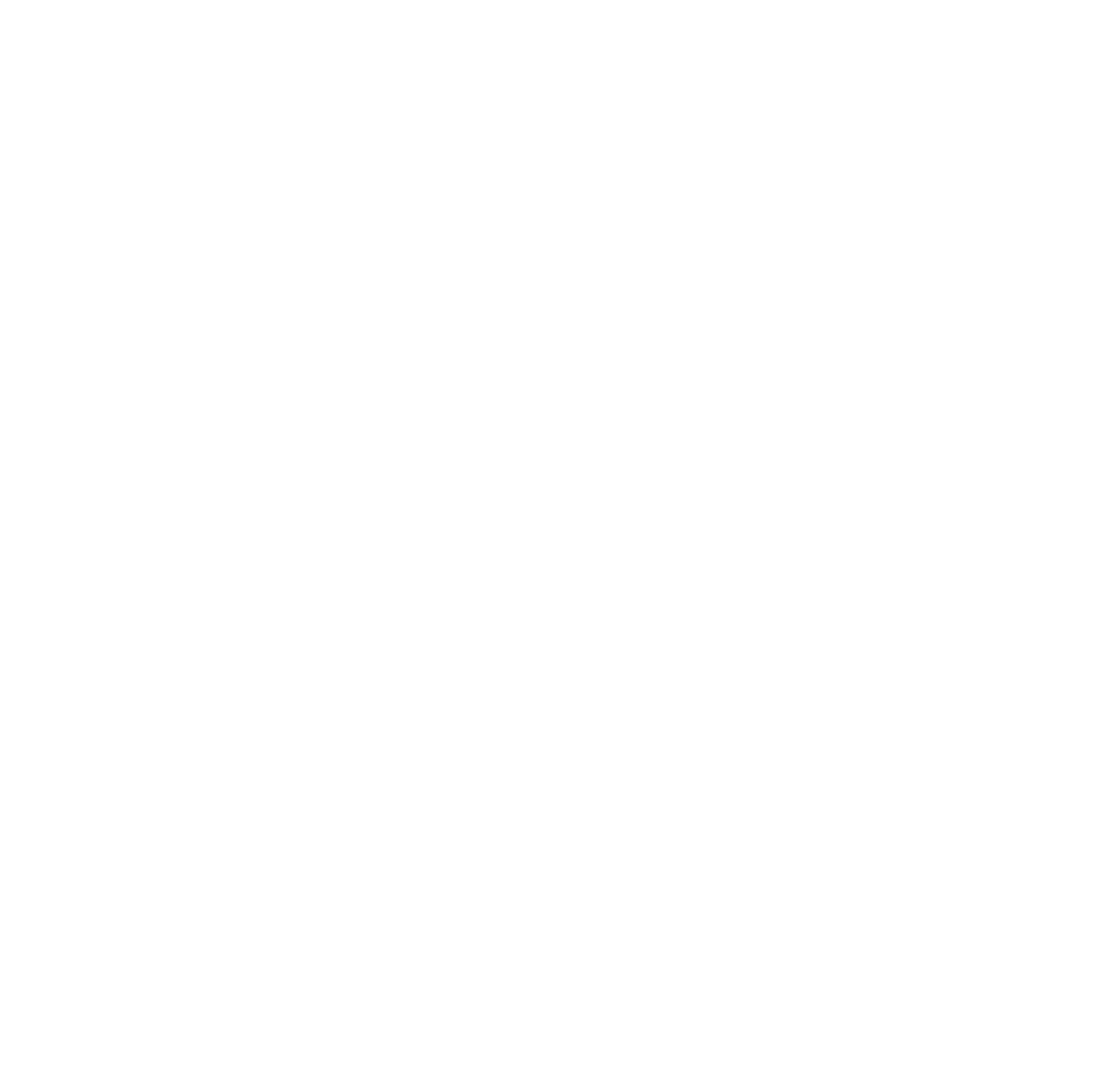
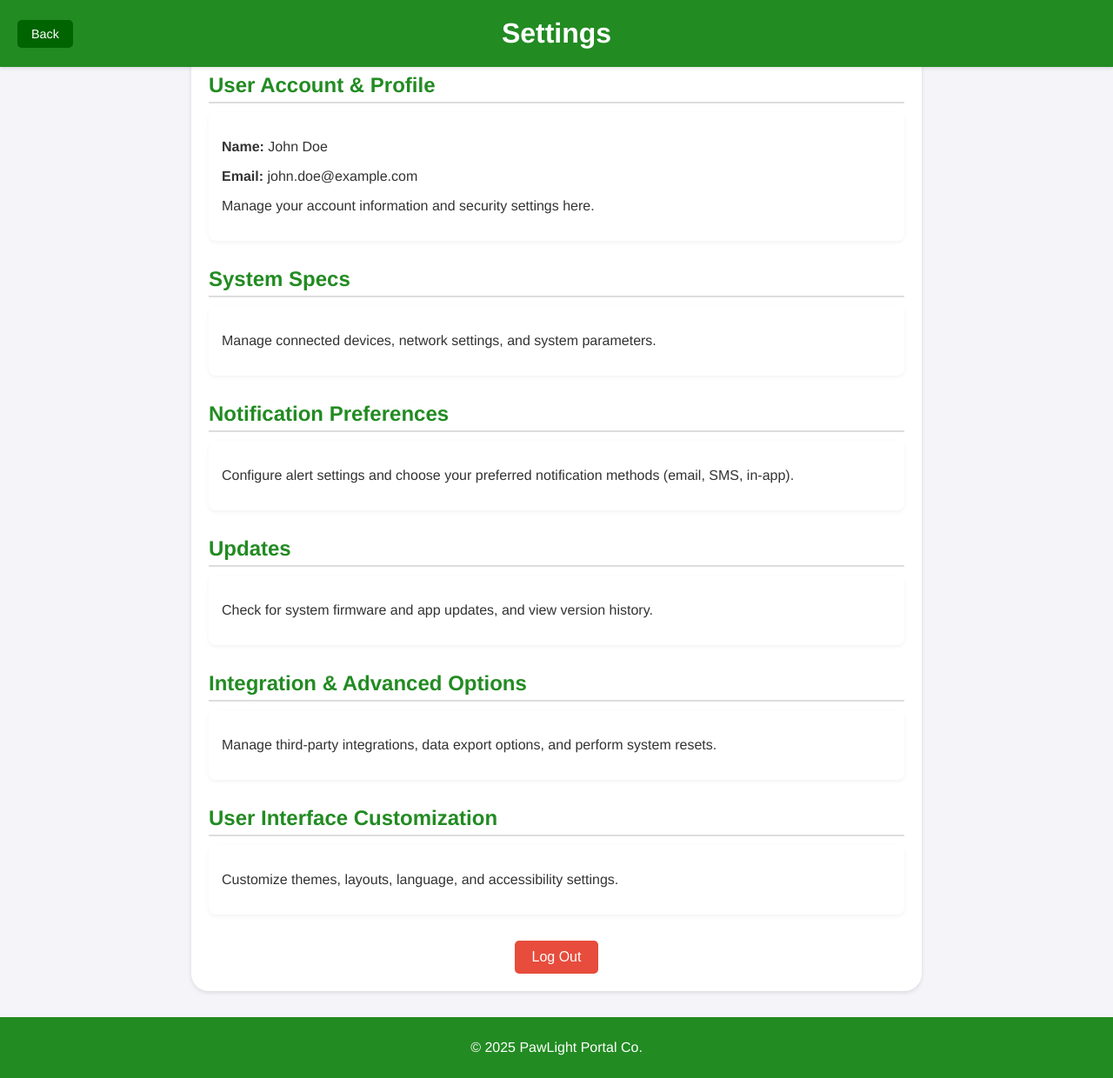
Before and after one commit to lacip-pixel/PawLightPortal-Capstone, a website: page public/settings.html in a window 1280 px wide. Shown: the whole page at 87% size. Before the commit the page ends 800 px from the top, so only its background shows below. Drawn offline with Linux system fonts and the light colour scheme.

Commit message:
Added register page and settings and maintenance with dummy data
Downloaded node modules as well as added pages, little to no functionality

```diff
--- a/package.json
+++ b/package.json
@@ -1,5 +1,6 @@
 {
   "dependencies": {
+    "bcrpyt": "^2.0.0",
     "bcrypt": "^5.1.1",
     "dotenv": "^16.4.7",
     "express": "^4.21.2",
--- a/public/settings.html
+++ b/public/settings.html
@@ -1,11 +1,104 @@
 <!DOCTYPE html>
 <html lang="en">
 <head>
-    <meta charset="UTF-8">
-    <meta name="viewport" content="width=device-width, initial-scale=1.0">
-    <title>Settings</title>
+  <meta charset="UTF-8" />
+  <meta name="viewport" content="width=device-width, initial-scale=1.0" />
+  <title>Settings - PawLight Portal</title>
+  <link rel="stylesheet" href="style.css">
+  <style>
+    /* Embedded CSS for demonstration. Move these rules to style.css if desired. */
+
+    body {
+      background: #f4f4f9;
+      font-family: 'Helvetica Neue', Helvetica, Arial, sans-serif;
+      margin: 0;
+      padding: 0;
+      color: #333;
+    }
+    main {
+    max-width: 800px;
+    margin: 30px auto;
+    padding: 20px;
+  }
+  .content {
+    background: #fff;
+    padding: 15px;
+    border-radius: 8px;
+    box-shadow: 0 2px 5px rgba(0, 0, 0, 0.05);
+  }
+  </style>
 </head>
 <body>
+  <header>
+    <!-- Back button linking to the dashboard -->
+    <a href="/index.html" class="back-btn">Back</a>
+    <h1>Settings</h1>
+  </header>
+  <main>
+    <div class="spacer"></div>
+    <div class="spacer"></div>
+<br><br><br>
+    <!-- User Account & Profile -->
+    <section id="user-account">
+      <h2>User Account & Profile</h2>
+      <div class="content">
+        <p><strong>Name:</strong> John Doe</p>
+        <p><strong>Email:</strong> john.doe@example.com</p>
+        <p>Manage your account information and security settings here.</p>
+      </div>
+    </section>
 
+    <!-- System Specs -->
+    <section id="system">
+      <h2>System Specs</h2>
+      <div class="content">
+        <p>Manage connected devices, network settings, and system parameters.</p>
+      </div>
+    </section>
+
+    <!-- Notification Preferences -->
+    <section id="notification-preferences">
+      <h2>Notification Preferences</h2>
+      <div class="content">
+        <p>Configure alert settings and choose your preferred notification methods (email, SMS, in-app).</p>
+      </div>
+    </section>
+
+    <!-- Updates -->
+    <section id="firmware-updates">
+      <h2>Updates</h2>
+      <div class="content">
+        <p>Check for system firmware and app updates, and view version history.</p>
+      </div>
+    </section>
+
+    <!-- Integration & Advanced Options -->
+    <section id="integrations">
+      <h2>Integration & Advanced Options</h2>
+      <div class="content">
+        <p>Manage third-party integrations, data export options, and perform system resets.</p>
+      </div>
+    </section>
+
+    <!-- User Interface Customization -->
+    <section id="ui-customization">
+      <h2>User Interface Customization</h2>
+      <div class="content">
+        <p>Customize themes, layouts, language, and accessibility settings.</p>
+      </div>
+    </section>
+
+    <!-- Logout Section -->
+
+    <div class="logout-container">
+        <form action="/login.html" method="get">
+          <button type="submit" class="logout">Log Out</button>
+        </form>
+      </div>
+
+  </main>
+  <footer>
+    <p>&copy; 2025 PawLight Portal Co.</p>
+  </footer>
 </body>
 </html>
--- a/public/style.css
+++ b/public/style.css
@@ -6,8 +6,27 @@
     --deep-green: #416138;
 }
 
+/* Global Styles */
+body {
+    background-color: var(--dark-olive);
+    height: 100vh;
+    margin: 0;
+    padding: 0;
+    display: flex;
+    flex-direction: column;
+    align-items: center;
+    justify-content: center;
+    font-family: 'Helvetica Neue', Helvetica, Arial, sans-serif;
+    color: #333;
+}
 
-.login-container, .dashboard-container {
+.container {
+    text-align: center;
+}
+
+/* Login and Dashboard Containers */
+.login-container,
+.dashboard-container {
     background: white;
     padding: 20px;
     border-radius: 20px;
@@ -15,6 +34,7 @@
     width: 300px;
 }
 
+/* Input Fields */
 input {
     width: 90%;
     padding: 10px;
@@ -23,6 +43,7 @@ input {
     border-radius: 5px;
 }
 
+/* Buttons */
 .login-btn {
     background-color: #8DA367;
     color: white;
@@ -33,43 +54,6 @@ input {
     cursor: pointer;
 }
 
-.footer-links {
-    margin-top: 10px;
-    font-size: 12px;
-}
-
-
-.profile-icon {
-    width: 50px;
-    height: 50px;
-    border-radius: 50%;
-    position: absolute;
-    top: 20px;
-    right: 20px;
-}
-
-.paw-logo {
-    border-radius: 20%;
-    width: 100px;
-    height: 100px;
-    margin-top: 20px;
-}
-.bi {
-    color: black;
-  }
-body {
-    background-color: var(--dark-olive);
-    height: 100vh;
-    display: flex;
-    flex-direction: column;
-    align-items: center;
-    justify-content: center;
-}
-.container {
-    text-align: center;
-}
-
-/* home page buttons */
 .btn-custom {
     width: 90%;
     max-width: 300px;
@@ -80,13 +64,142 @@ body {
     background-color: var(--sage-green);
     border-color: var(--pale-green);
     color: var(--deep-green);
+    cursor: pointer;
 }
 
-/* login icon */
-.login-icon {
+/* Footer Links */
+.footer-links {
+    margin-top: 10px;
+    font-size: 12px;
+}
+
+/* Profile and Logo Icons */
+.profile-icon {
+    width: 50px;
+    height: 50px;
+    border-radius: 50%;
     position: absolute;
-    top: 15px;
-    right: 20px;
-    font-size: 24px;
-    color: #000;
+    top: 20px;
+    right: 0%;
 }
+
+.paw-logo {
+    border-radius: 20%;
+    width: 100px;
+    height: 100px;
+    margin-top: 20px;
+}
+
+.bi {
+    color: black;
+}
+.no-header header {
+    display: none;
+  }
+
+/* Header Styles */
+header {
+    background: forestgreen;
+    color: #fff;
+    top:0;
+    padding: 20px 0;
+    text-align: center;
+    box-shadow: 0 2px 4px rgba(0, 0, 0, 0.1);
+    position: fixed;
+    width:100%
+}
+
+header h1 {
+    margin: 0;
+    font-size: 2em;
+}
+
+/* Back Button */
+.back-btn {
+    position: absolute;
+    left: 20px;
+    top: 50%;
+    transform: translateY(-50%);
+    background: #006400;
+    color: #fff;
+    padding: 8px 16px;
+    border: none;
+    border-radius: 5px;
+    font-size: 0.9em;
+    text-decoration: none;
+    cursor: pointer;
+    transition: background 0.3s ease;
+}
+
+.back-btn:hover {
+    background: #004d00;
+}
+.spacer {
+    height: 200px;
+  }
+/* Main Container (used for pages like Settings) */
+main {
+    background: white;
+    border-radius: 20px;
+    padding: 20px;
+    max-width: 800px;
+    width: 90%;
+    margin: 30px auto;
+    box-shadow: 0 2px 5px rgba(0, 0, 0, 0.1);
+}
+
+/* Section Styles */
+section {
+    margin-bottom: 30px;
+}
+
+section h2 {
+    font-size: 1.5em;
+    margin-bottom: 10px;
+    color: forestgreen;
+    border-bottom: 2px solid #ddd;
+    padding-bottom: 5px;
+}
+
+/* Content Styling for Sections */
+.content {
+    background: #fff;
+    padding: 15px;
+    border-radius: 8px;
+    box-shadow: 0 2px 5px rgba(0, 0, 0, 0.05);
+}
+
+/* Logout Button */
+.logout {
+    display: inline-block;
+    padding: 10px 20px;
+    background: #e74c3c;
+    color: #fff;
+    border: none;
+    border-radius: 5px;
+    font-size: 1em;
+    cursor: pointer;
+    transition: background 0.3s ease;
+    text-decoration: none;
+}
+
+.logout:hover {
+    background: #c0392b;
+}
+
+/* Logout Container for Centering the Button */
+.logout-container {
+    text-align: center;
+    margin-top: 30px;
+}
+
+/* Footer Styles */
+footer {
+    background: forestgreen;
+    color: #fff;
+    text-align: center;
+    padding: 10px 0;
+    position: relative;
+    bottom: 0;
+    width: 100%;
+}
```
Also changed, not shown: public/Maintainence.html (deleted, +0 -11 lines), public/Maintenance.html (added, +66 -0 lines), public/index.html (+1 -1 lines), public/login.html (+3 -3 lines), public/register.html (added, +30 -0 lines), 1 other file.
